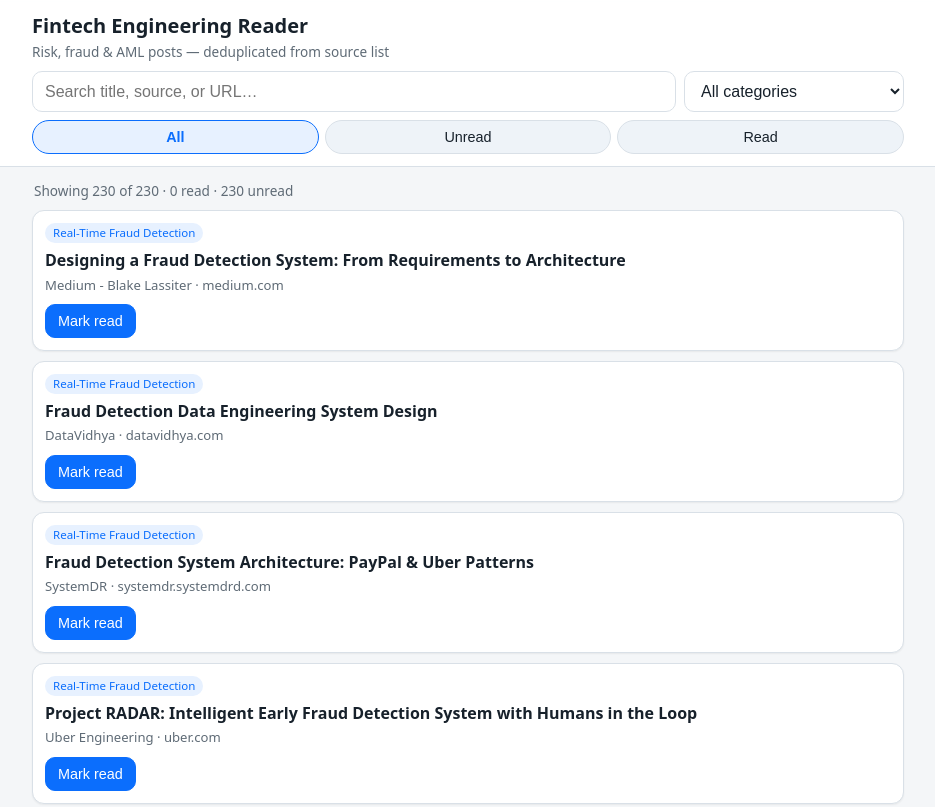
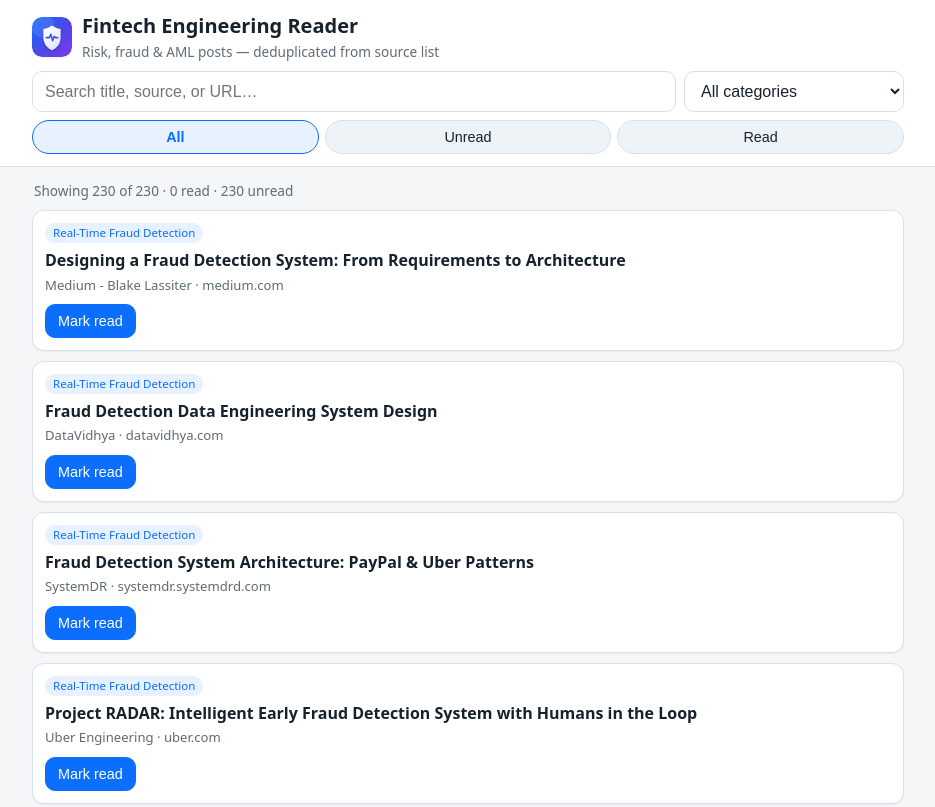
Before and after one commit to TriBien/fintech-engineering-reader, a plain HTML site: page index.html in a window 1280 px wide. Shown: the top 807 px of the page, without its empty margins (172-1107 px from the left). Drawn offline with Linux system fonts and the light colour scheme.

Commit message:
Add app icon, favicons, manifest, and header logo

```diff
--- a/index.html
+++ b/index.html
@@ -5,6 +5,14 @@
 <meta name="viewport" content="width=device-width, initial-scale=1, viewport-fit=cover">
 <meta name="color-scheme" content="light dark">
 <title>Fintech Engineering Reader</title>
+<link rel="icon" type="image/svg+xml" href="icon.svg">
+<link rel="icon" type="image/png" sizes="32x32" href="favicon-32.png">
+<link rel="apple-touch-icon" href="apple-touch-icon.png">
+<link rel="manifest" href="manifest.webmanifest">
+<meta name="theme-color" content="#0b6efd" media="(prefers-color-scheme: light)">
+<meta name="theme-color" content="#0f141a" media="(prefers-color-scheme: dark)">
+<meta name="apple-mobile-web-app-capable" content="yes">
+<meta name="apple-mobile-web-app-title" content="Fintech Reader">
 <style>
 :root{
   --bg:#f4f6f8;--surface:#fff;--text:#17212b;--muted:#5f6b76;--border:#d9e0e7;
@@ -17,6 +25,8 @@
 *{box-sizing:border-box} body{margin:0;font-family:system-ui,-apple-system,Segoe UI,Roboto,Helvetica,Arial,sans-serif;background:var(--bg);color:var(--text);line-height:1.4}
 header{position:sticky;top:0;z-index:10;background:color-mix(in srgb,var(--surface) 92%, transparent);backdrop-filter:blur(8px);border-bottom:1px solid var(--border)}
 .wrap{max-width:900px;margin:0 auto;padding:12px 14px}
+.brand{display:flex;align-items:center;gap:10px}
+.logo{width:40px;height:40px;flex:0 0 auto;border-radius:10px;box-shadow:var(--shadow)}
 h1{font-size:1.1rem;margin:0 0 2px} .sub{color:var(--muted);font-size:.85rem;margin:0}
 .controls{display:grid;gap:8px;margin-top:10px}
 input[type=search],select{width:100%;padding:10px 12px;border:1px solid var(--border);border-radius:10px;background:var(--surface);color:var(--text);font-size:16px}
@@ -46,8 +56,13 @@ button.toggle.primary{background:var(--primary);color:#fff;border-color:var(--pr
 <body>
 <header>
   <div class="wrap">
-    <h1>Fintech Engineering Reader</h1>
-    <p class="sub">Risk, fraud &amp; AML posts — deduplicated from source list</p>
+    <div class="brand">
+      <img class="logo" src="icon.svg" alt="" width="40" height="40">
+      <div>
+        <h1>Fintech Engineering Reader</h1>
+        <p class="sub">Risk, fraud &amp; AML posts — deduplicated from source list</p>
+      </div>
+    </div>
     <div class="controls">
       <input id="q" type="search" placeholder="Search title, source, or URL…" autocomplete="off">
       <select id="cat"><option value="">All categories</option></select>
```
Also changed, not shown: apple-touch-icon.png (added), favicon-32.png (added), icon-192.png (added), icon-512.png (added), icon-maskable-512.png (added), icon-maskable.svg (added), icon.svg (added), manifest.webmanifest (added).
